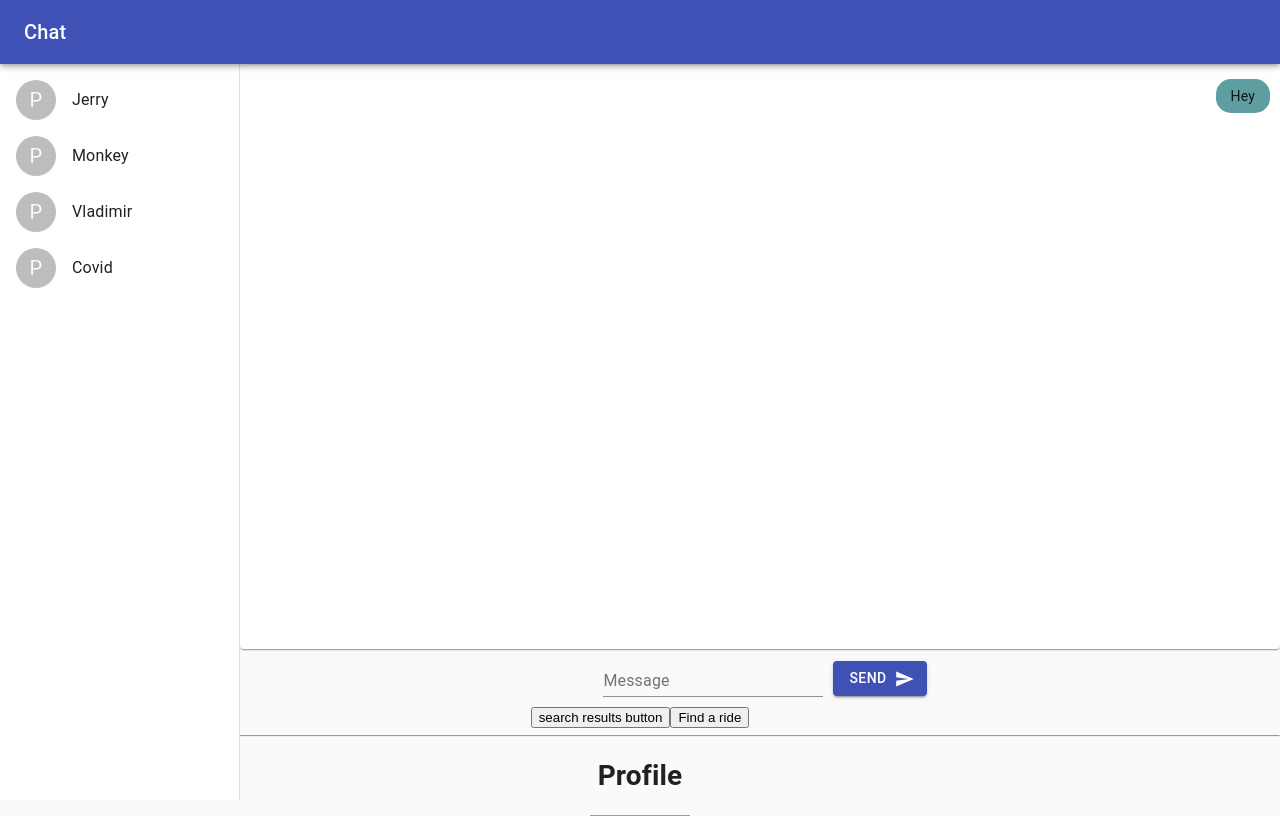
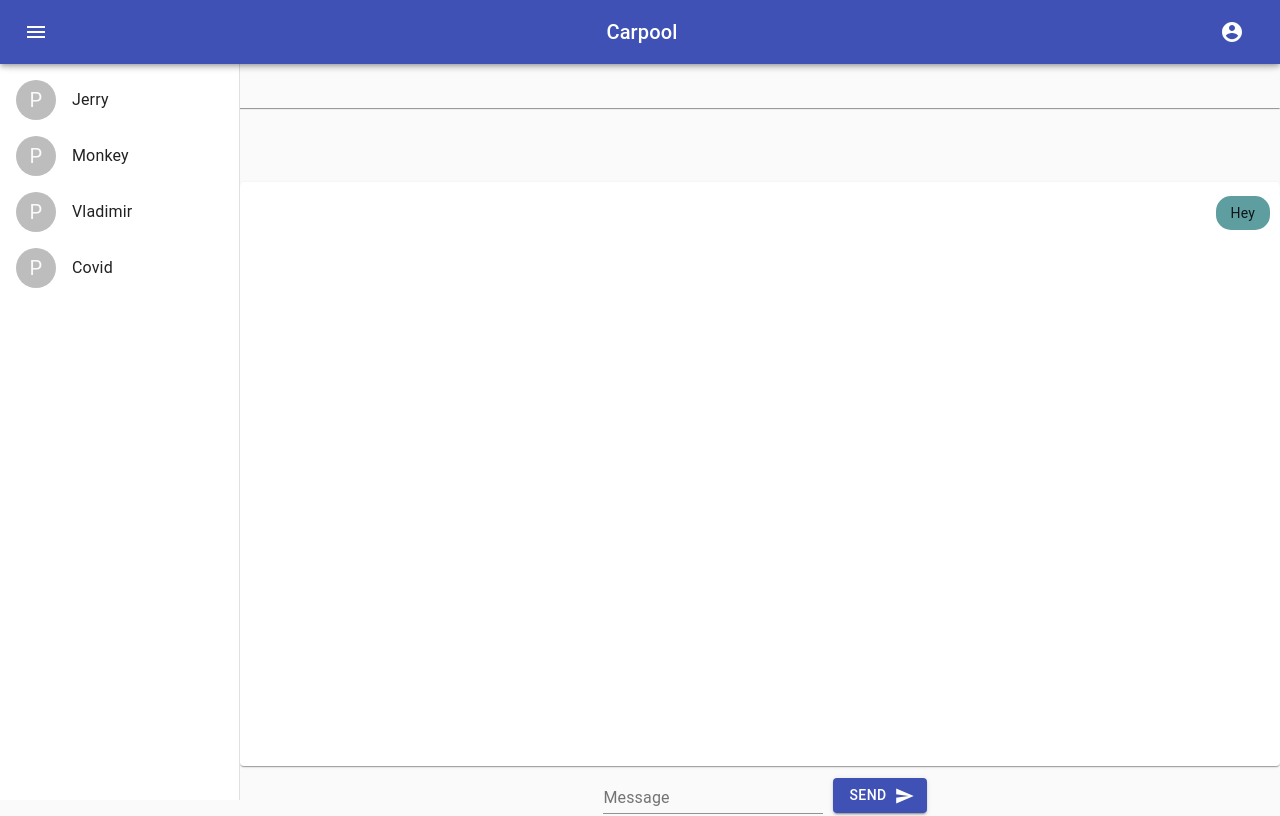
Before and after one commit to sorkinl/Carpool-dickinson, a React (Create React App) app: page /chat in a window 1280 px wide. Shown: the top 816 px of the page. Built offline with nearby package versions, Linux system fonts and the light colour scheme; grey boxes are pictures that could not be loaded.

Commit message:
Added a NavBar Setup basic routing between components Didn't wanna comment cause its late and I wanna sleep :( Guys please learn hooks, because classes make my eyes bleed Stack class is my attempt to make messages a Stack

```diff
--- a/src/App.css
+++ b/src/App.css
@@ -3,3 +3,6 @@
   height: 100vh;
   width:100%;
 }
+.underNav{
+  margin: 70px;
+}
--- a/src/App.js
+++ b/src/App.js
@@ -3,15 +3,15 @@ import './App.css';
 import SearchResult from './components/SearchResults/SearchResult'
 import { render } from '@testing-library/react';
 import ChatWindow from './components/Chat/ChatWindow';
-
-import { Link, Route, BrowserRouter as Router } from 'react-router-dom';
+import NavBar from './components/NavBar/NavBar';
+import { Switch, Link, Route, BrowserRouter as Router } from 'react-router-dom';
 import SearchForm from './components/SearchForm/Searchform';
 //import { Profile, EditPage, Button } from './components/Account/Profile';
 
 import Profile from './components/Account/Profile/Profile.js';
 import TripList from './components/Account/Trips/TripList.js';
 import MainChat from './components/Chat/MainChat';
-
+import SearchButton from './components/SearchForm/SearchButton';
 
 
 
@@ -28,24 +28,25 @@ const [showResults, setShowResults] = React.useState(false)
 
   return (
     <div className="App">
-     {showResults?<SearchResult/>:<MainChat/>}
-      {/* button to load search results*/}
-      <button onClick={
-        () => setShowResults(true) }>
-        search results button
-      </button>
 
       <Router>
-        <Link to="/search">
-          <button>Find a ride</button>
-        </Link>
+        <div>
+      <NavBar/>
+      <div className="underNav"></div>
+
+
         <hr />
         <main>
+
+        </main>
+        <Switch>
+          <Route path="/" exact component={SearchButton}/>
           <Route path="/search" component={SearchForm} />
-        </main>
+          <Route path="/profile" component={Profile}/>
+          <Route path="/chat" component={MainChat}/>
+        </Switch>
+          </div>
       </Router>
-      <Profile/>
-      <TripList/>
     </div>
 
   );
--- /dev/null
+++ b/src/Utils/Stack.js
@@ -0,0 +1,36 @@
+export class Node {
+    constructor(value){
+        this.value = value;
+        this.next = null;
+    }
+}
+
+export class Stack {
+    constructor(){
+        this.first = null;
+        this.last = null;
+        this.size = 0;
+    }
+    push(val){
+        var newNode = new Node(val);
+        if(!this.first){
+            this.first = newNode;
+            this.last = newNode;
+        } else {
+            var temp = this.first;
+            this.first = newNode;
+            this.first.next = temp;
+        }
+        return ++this.size;
+    }
+    pop(){
+        if(!this.first) return null;
+        var temp = this.first;
+        if(this.first === this.last){
+            this.last = null;
+        }
+        this.first = this.first.next;
+        this.size--;
+        return temp.value;
+    }
+}
--- a/src/components/Chat/ChatWindow.js
+++ b/src/components/Chat/ChatWindow.js
@@ -4,9 +4,11 @@ import Icon from '@material-ui/core/Icon';
 import Button from '@material-ui/core/Button';
 import { Paper } from "@material-ui/core";
 import TextField from "@material-ui/core/TextField"
+import {Stack, Node} from '../../Utils/Stack';
 import "./ChatWindow.css"
 
 const ChatWindow = ({ chatID }) => {
+  const messageStack = new Stack();
     // state for the message and arrayOfMessages which later we will get from the database
   const [message, setMessage] = React.useState("");
   const [arrayOfMessages, setArray] = React.useState(["Hey"]);
--- a/src/components/Chat/MainChat.js
+++ b/src/components/Chat/MainChat.js
@@ -11,6 +11,7 @@ import ListItem from '@material-ui/core/ListItem';
 import ListItemIcon from '@material-ui/core/ListItemIcon';
 import ListItemText from '@material-ui/core/ListItemText';
 import PersonInChat from './PersonInChat';
+import {Stack, Node} from '../../Utils/Stack';
 const drawerWidth = 240;
 
 const useStyles = makeStyles((theme) => ({
@@ -23,6 +24,7 @@ const useStyles = makeStyles((theme) => ({
     drawer: {
       width: drawerWidth,
       flexShrink: 0,
+      zIndex:2
     },
     drawerPaper: {
       width: drawerWidth,
@@ -35,17 +37,13 @@ const useStyles = makeStyles((theme) => ({
       flexGrow: 1,
     },
   }));
+
+
 const MainChat = () => {
   const classes = useStyles();
+  const messageStack = new Stack();
     return (<div className={classes.root}>
         <CssBaseline>
-        <AppBar position="fixed" className={classes.appBar}>
-          <Toolbar>
-            <Typography variant="h6" noWrap>
-              Chat
-            </Typography>
-          </Toolbar>
-        </AppBar>
         <Drawer
           className={classes.drawer}
           variant="permanent"
--- /dev/null
+++ b/src/components/NavBar/NavBar.js
@@ -0,0 +1,108 @@
+import React from 'react';
+import { makeStyles } from '@material-ui/core/styles';
+import AppBar from '@material-ui/core/AppBar';
+import Toolbar from '@material-ui/core/Toolbar';
+import Typography from '@material-ui/core/Typography';
+import IconButton from '@material-ui/core/IconButton';
+import MenuIcon from '@material-ui/icons/Menu';
+import AccountCircle from '@material-ui/icons/AccountCircle';
+import Switch from '@material-ui/core/Switch';
+import FormControlLabel from '@material-ui/core/FormControlLabel';
+import FormGroup from '@material-ui/core/FormGroup';
+import MenuItem from '@material-ui/core/MenuItem';
+import Menu from '@material-ui/core/Menu';
+import {
+    BrowserRouter as Router,
+    Switch as RouterSwitch,
+    Route,
+    Link
+  } from "react-router-dom";
+import Profile from '../Account/Profile/Profile';
+import MainChat from '../Chat/MainChat'
+
+const useStyles = makeStyles((theme) => ({
+  root: {
+    flexGrow: 1,
+  },
+  menuButton: {
+    marginRight: theme.spacing(2),
+  },
+  title: {
+    flexGrow: 1,
+  },
+  appBar:{
+      zIndex: 3,
+  }
+}));
+
+export default function MenuAppBar() {
+  const classes = useStyles();
+  const [auth, setAuth] = React.useState(true);
+  const [anchorEl, setAnchorEl] = React.useState(null);
+  const open = Boolean(anchorEl);
+
+  const handleChange = (event) => {
+    setAuth(event.target.checked);
+  };
+
+  const handleMenu = (event) => {
+    setAnchorEl(event.currentTarget);
+  };
+
+  const handleClose = () => {
+    setAnchorEl(null);
+  };
+
+  return (
+    <div className={classes.root}>
+      <FormGroup>
+        <FormControlLabel
+          control={<Switch checked={auth} onChange={handleChange} aria-label="login switch" />}
+          label={auth ? 'Logout' : 'Login'}
+        />
+      </FormGroup>
+      <AppBar className={classes.appBar} position="fixed">
+        <Toolbar>
+          <IconButton edge="start" className={classes.menuButton} color="inherit" aria-label="menu">
+            <MenuIcon />
+          </IconButton>
+          <Typography variant="h6" className={classes.title}>
+            Carpool
+          </Typography>
+          {auth && (
+            <div>
+              <IconButton
+                aria-label="account of current user"
+                aria-controls="menu-appbar"
+                aria-haspopup="true"
+                onClick={handleMenu}
+                color="inherit"
+              >
+                <AccountCircle />
+              </IconButton>
+              <Menu
+                id="menu-appbar"
+                anchorEl={anchorEl}
+                anchorOrigin={{
+                  vertical: 'top',
+                  horizontal: 'right',
+                }}
+                keepMounted
+                transformOrigin={{
+                  vertical: 'top',
+                  horizontal: 'right',
+                }}
+                open={open}
+                onClose={handleClose}
+              >
+
+                <MenuItem component={Link} to="/profile">Profile</MenuItem>
+                <MenuItem component={Link} to="/chat">Chat</MenuItem>
+              </Menu>
+            </div>
+          )}
+        </Toolbar>
+      </AppBar>
+    </div>
+  );
+}
--- /dev/null
+++ b/src/components/SearchForm/SearchButton.js
@@ -0,0 +1,12 @@
+import React from 'react';
+import { Link } from 'react-router-dom';
+
+const SearchButton = () => {
+    return(
+    <Link to="/search">
+    <button>Find a ride</button>
+    </Link>
+    )
+}
+
+export default SearchButton;
--- a/src/components/SearchForm/Searchform.js
+++ b/src/components/SearchForm/Searchform.js
@@ -1,8 +1,11 @@
 import React, { Component } from 'react';
 import { render } from '@testing-library/react';
 import Searchbar from './Searchbar';
+import {BrowserRouter as Router, Link, useRouteMatch, useParams, Switch, Route} from 'react-router-dom';
+import SearchResult from '../SearchResults/SearchResult';
 
 class SearchForm extends Component {
+
     state = {
         information: [
             {
@@ -21,13 +24,22 @@ class SearchForm extends Component {
         // })
         console.log(data);
     }
+
     render() {
+        let match = useRouteMatch();
         return (
             <div>
                 Welcome
+                <Link to={`${match.url}/results`}>
                 <Searchbar
                     onCreate={this.handleCreate}
                 />
+                </Link>
+                <Switch>
+                    <Route path={`${match.path}/results`}>
+                        <SearchResult/>
+                    </Route>
+                </Switch>
             </div>
         )
     }
```
